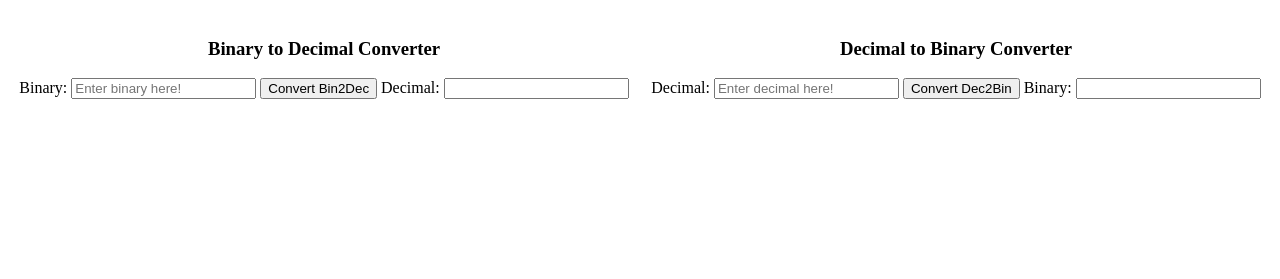
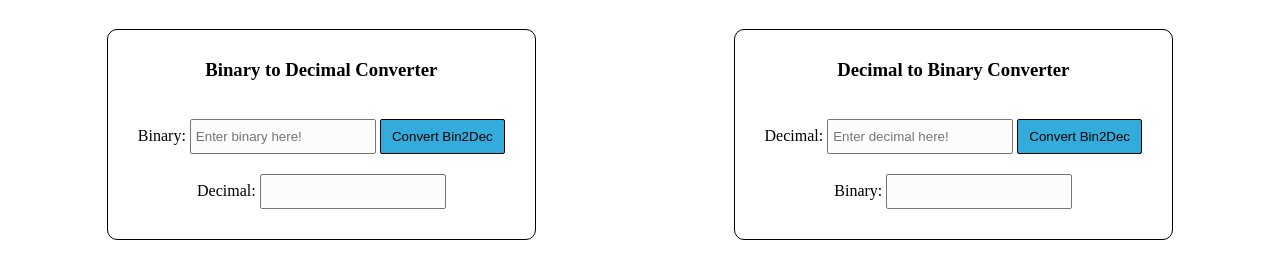
Before and after one commit to pawel-politowski/Bin2Dec, a plain HTML site: page index.html in a window 1280 px wide. Shown: the part 61-340 px from the top of the page. Drawn offline with Linux system fonts and the light colour scheme.

Commit message:
Bin2Dec and Dec2Bin done

```diff
--- a/index.html
+++ b/index.html
@@ -9,26 +9,29 @@
 <body>
     <h1>Bin2Dec && Dec2Bin</h1>
     <div class="mainContainer">
-        <div class="container1">
+        <div class="container">
             <h3>Binary to Decimal Converter</h3>
-            <form>
-                <label>Binary:</label>
-                <input id="binaryInput" type="text" placeholder="Enter binary here!" onchange="convertBinToDec()"/>
-                <button onclick="convertBinToDec()">Convert Bin2Dec</button>
-                <label>Decimal:</label>
-                <input type="text" id="decimalOutput" readonly />
-            </form>
-            </form>
+            <div class="formContainer">
+                    <label>Binary:
+                        <input id="binaryInput" type="text" placeholder="Enter binary here!" onchange="convertBinToDec()"/>
+                        <button onclick="convertBinToDec()">Convert Bin2Dec</button>
+                    </label>
+                    <label>Decimal:
+                        <input type="text" id="decimalOutput" readonly />
+                    </label>
+            </div>
         </div>
-        <div class="container2">
+        <div class="container">
             <h3>Decimal to Binary Converter</h3>
-            <form>
-                <label>Decimal:</label>
-                <input id="decimalInput" type="text" placeholder="Enter decimal here!" onchange="convertDecToBin()"/>
-                <button onclick="convertDecToBin()">Convert Dec2Bin</button>
-                <label>Binary:</label>
-                <input type="text" id="binaryOutput" readonly />
-            </form>
+            <div class="formContainer">
+                    <label>Decimal:
+                        <input id="decimalInput" type="text" placeholder="Enter decimal here!" />
+                        <button onclick="convertBinToDec()">Convert Bin2Dec</button>
+                    </label>
+                    <label>Binary:
+                        <input type="text" id="binaryOutput" readonly />
+                    </label>
+            </div>
         </div>
     </div>
         <script src="script.js"></script>
--- a/script.js
+++ b/script.js
@@ -6,5 +6,13 @@ function convertBinToDec() {
     });
     const decimal = parseInt(binary, 2);
     document.querySelector('#decimalOutput').value = decimal;
-    return true;
+    return true
 }
+
+function convertDecToBin() {
+    const decimal2 = document.querySelector('#decimalInput').value;
+    if (decimal2 === '' || typeof Number(decimal2) !== "number") {return alert('Please, enter a decimal number')};
+    const binary2 = (decimal2 >>> 0).toString(2)
+    document.querySelector('#binaryOutput').value = binary2;
+    return true
+}
--- a/style.css
+++ b/style.css
@@ -1,3 +1,7 @@
+* {
+    box-sizing: border-box;
+}
+
 h1 {
     text-align: center;
 }
@@ -7,3 +11,48 @@ h1 {
     justify-content: space-around;
     text-align: center;
 }
+
+.container {
+    padding: 10px;
+    margin: 10px;
+    border: 1px solid black;
+    border-radius: 10px;
+}
+
+.formContainer {
+    padding: 10px;
+    display: flex;
+    flex-direction: column;
+    align-self: center;
+    text-align: center;
+    justify-content: center;
+}
+
+button {
+    border-style: solid;
+    border-radius: 2px;
+    border-width: 1px;
+    border-color: black;
+    background-color: #fcfcfcfc;
+    width: 125px;
+    height: 35px;
+    background-color: rgb(51, 172, 219);
+    cursor: pointer;
+}
+
+button:hover {
+    background-color: rgb(216, 205, 48);
+}
+
+input {
+    border-style: solid;
+    border-radius: 2px;
+    border-width: 1px;
+    background-color: #fcfcfcfc;
+    height: 35px;
+    padding-left: 5px;
+}
+
+label {
+    padding: 10px;
+}
```
